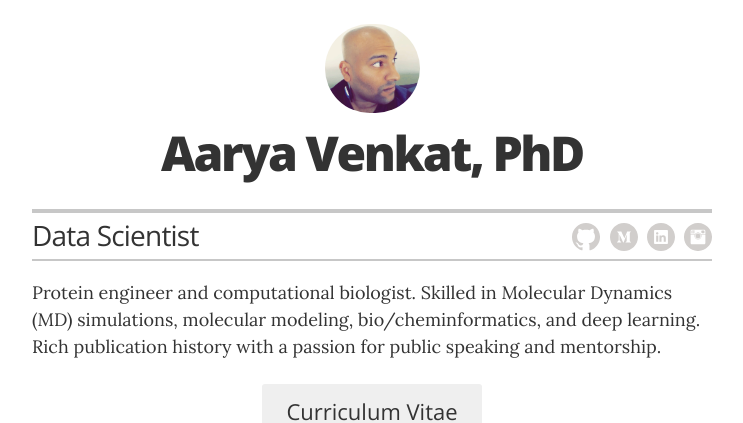
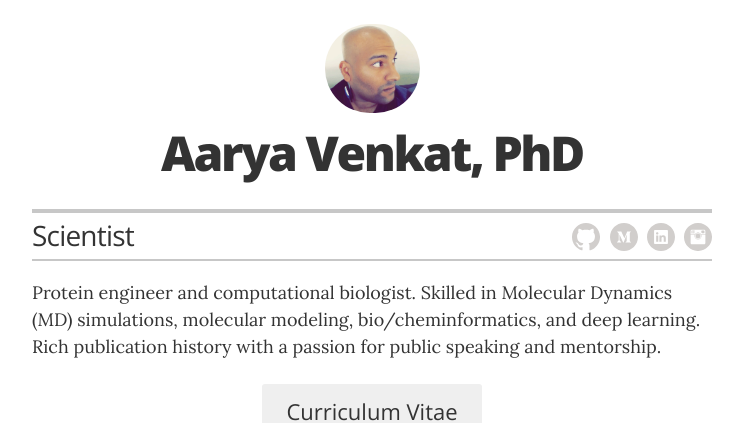
Before and after one commit to arikat/arikat.github.io, a Jekyll site: the page built from index.html, in a window 1280 px wide. Shown: the top 423 px of the page, without its empty margins (268-1011 px from the left). Built offline with Jekyll 4.4.1, drawn with Linux system fonts in a browser that asks for light colours.

Commit message:
Update _config.yml

```diff
--- a/_config.yml
+++ b/_config.yml
@@ -11,7 +11,7 @@ sass:
 # Resume settings
 resume_avatar:                  "true"
 resume_name:                    "Aarya Venkat, PhD"
-resume_title:                   "Data Scientist"
+resume_title:                   "Scientist"
 
 # used for the contact button in _layouts/resume.html
 resume_contact_email:           "https://docs.google.com/viewer?url=https://github.com/arikat/Arikat-Additional-Files/raw/master/Aarya_CV.pdf"
```
